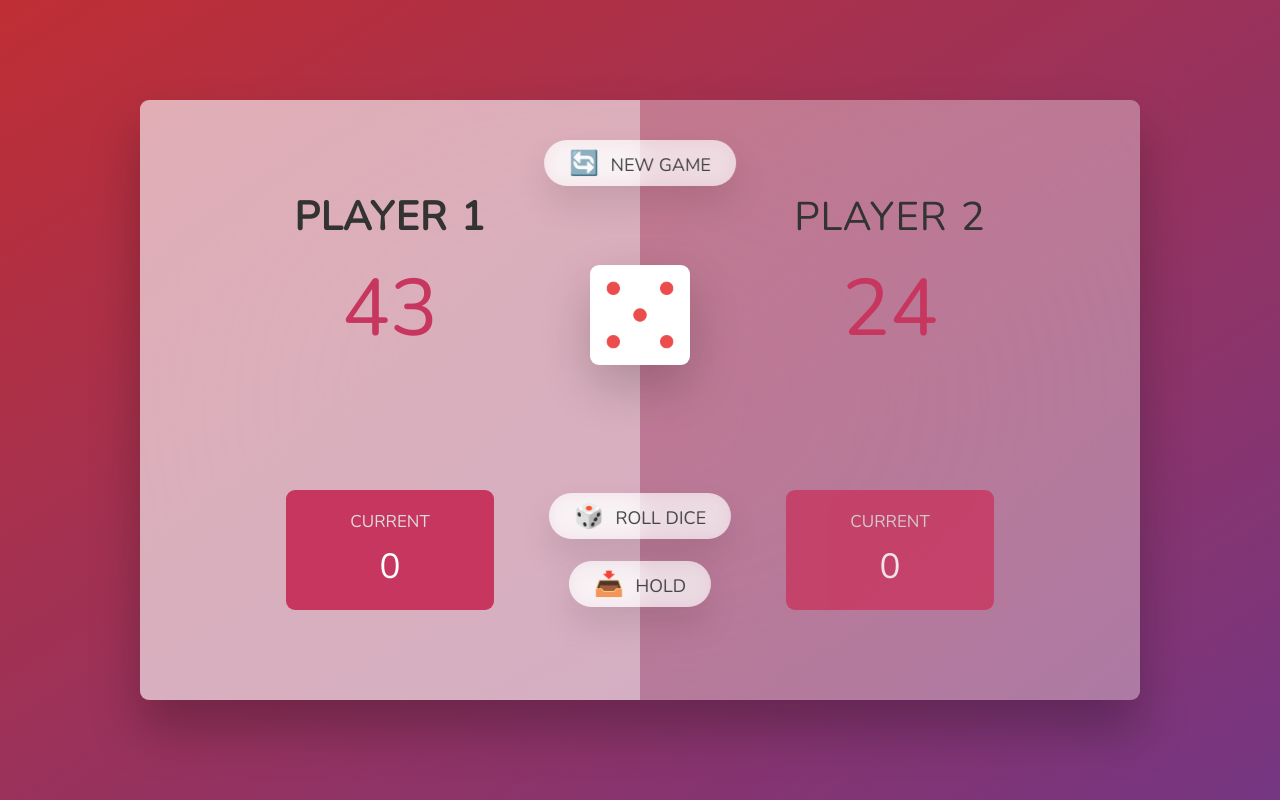
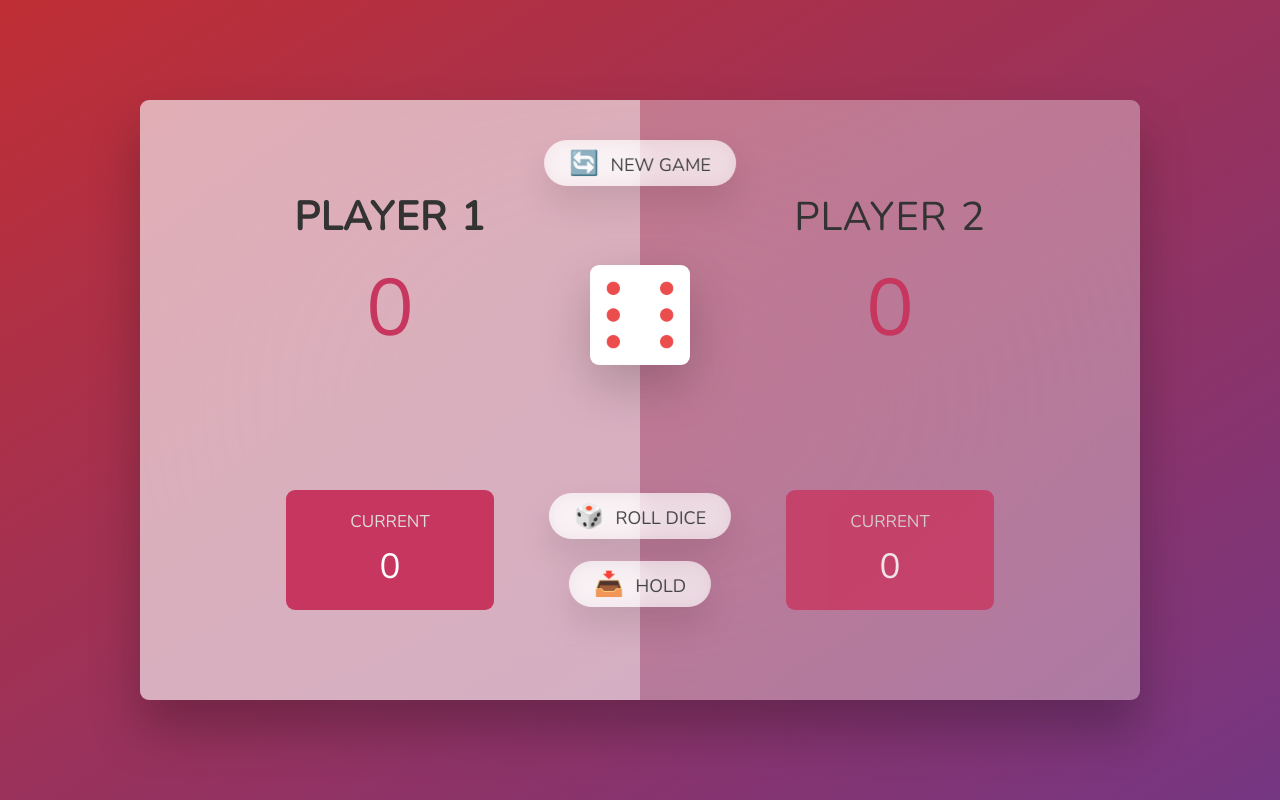
Before and after one commit to 0amzad77/PIG-Game, a plain HTML site: page index.html in a window 1280 px wide. Both pictures are taken after a click on the button "🎲 ROLL DICE". Drawn offline with nearby package versions, Linux system fonts and the light colour scheme.

Commit message:
Update UI and add dice roll script

```diff
--- a/script.js
+++ b/script.js
@@ -1 +1,23 @@
 'use strict';
+// Selecting elements
+const score0El = document.querySelector('#score--0');
+const score1El = document.querySelector('#score--1');
+const diceEl = document.querySelector('.dice');
+const btnNew = document.querySelector('.btn--new');
+const btnRoll = document.querySelector('.btn--roll');
+const btnHold = document.querySelector('.btn--hold');
+
+// Starting conditions
+score0El.textContent = 0;
+score1El.textContent = 0;
+diceEl.classList.add('hidden');
+
+// Rolling dice functionality
+btnRoll.addEventListener('click', function () {
+  // 1. Generating a random dice roll
+  const dice = Math.trunc(Math.random() * 6) + 1;
+
+  // 2. Display dice
+  diceEl.classList.remove('hidden');
+  diceEl.src = `src/images/dice-${dice}.png`;
+});
```
Also changed, not shown: index.html (+3 -0 lines).
